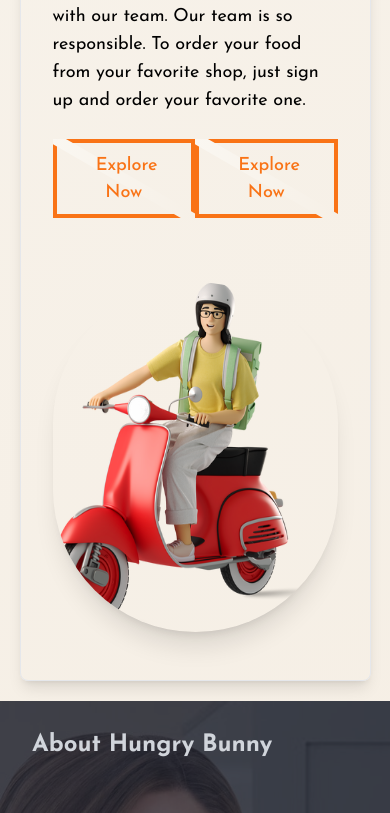
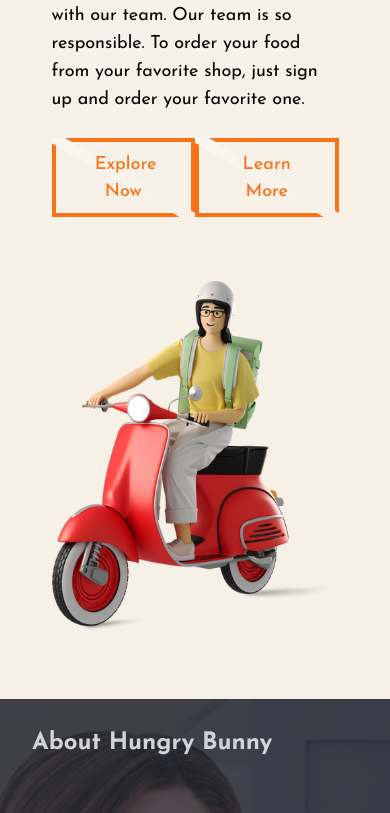
Before and after one commit to rakibul-islam-hasib/hungry-bunny-client, a React (Vite) app: page / in a window 390 px wide. Shown: the part 3920-4733 px from the top of the page. Built offline with nearby package versions, Linux system fonts and the light colour scheme.

Commit message:
Full responsive done

```diff
--- a/src/pages/Home/Elements/PopularFood.jsx
+++ b/src/pages/Home/Elements/PopularFood.jsx
@@ -6,8 +6,7 @@
 const PopularFood = () => {
     return (
         <div
-            className='flex flex-col md:flex-row justify-center mx-auto w-[90%] py-4 border rounded-lg shadow-lg  from-blue-500 to-purple-500'
-            style={{ maxWidth: '1200px' }}
+            className='flex flex-col md:flex-row justify-between mx-auto w-[90%] py-4'
         >
             <div className='w-full md:w-1/2 p-8'>
                 <h1 className='text-5xl font-bold  mb-4'>
@@ -22,14 +21,14 @@
                     <button className="w-full md:w-auto md:mr-4"> Explore Now
                         <span></span>
                     </button>
-                    <button className="w-full md:w-auto"> Explore Now
+                    <button className="w-full md:w-auto"> Learn More
                         <span></span>
                     </button>
                 </div>
             </div>
-            <div className='w-full md:w-1/2 p-8'>
+            <div className='w-full md:ml-20 md:w-1/2 p-8'>
                 <img
-                    className='h-[350px] rounded-full shadow-xl transform hover:scale-110 transition duration-500 ease-in-out'
+                    className='h-[350px] transform hover:scale-110 transition duration-500 ease-in-out'
                     src={delivery_boy}
                     alt='Delivery Boy'
                 />
```
